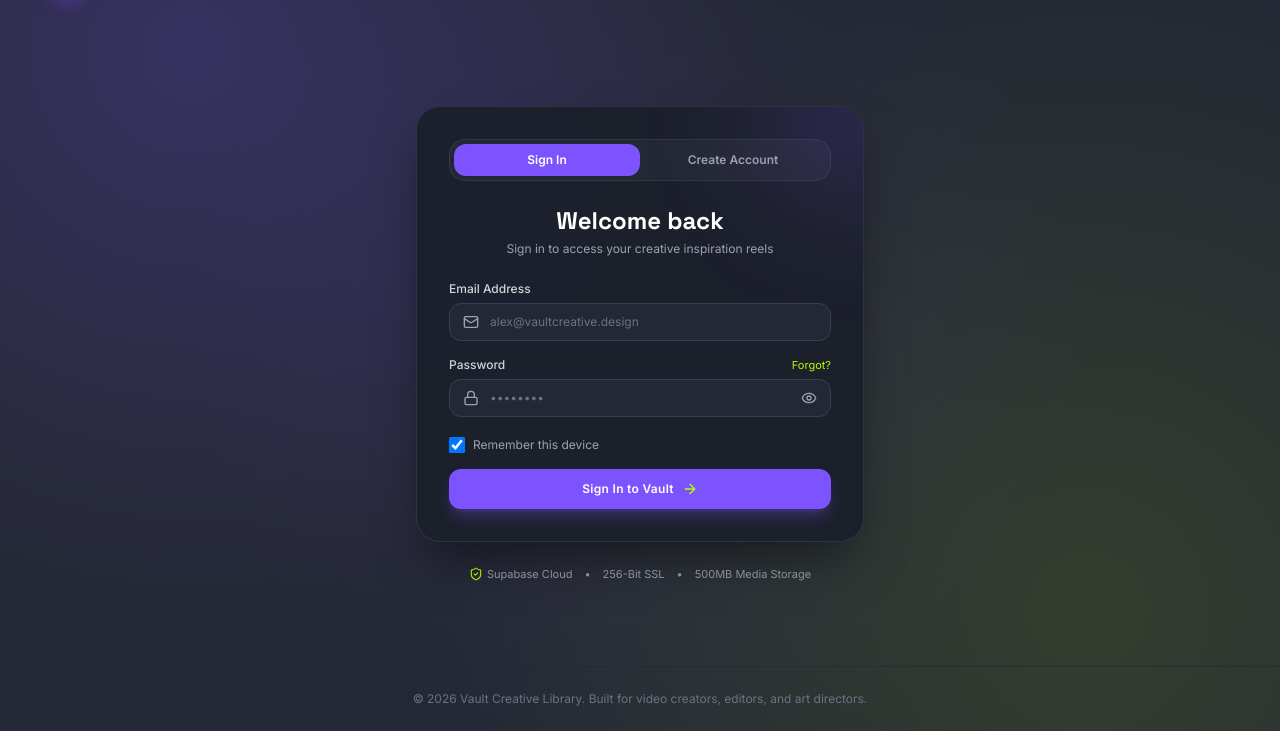
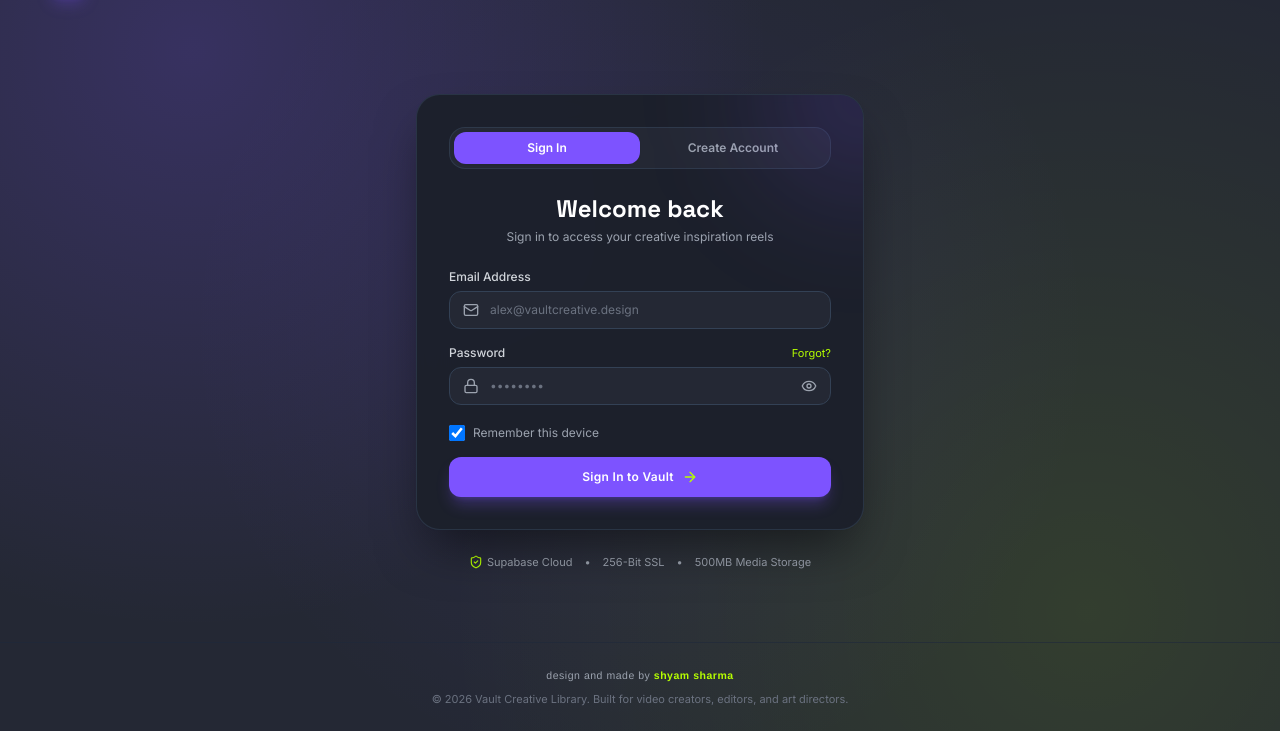
Before and after one commit to Shyamdhd/vault-reels, a Flask app: page /login in a window 1280 px wide. Shown: the part 69-800 px from the top of the page. Run offline with Flask 3, Linux system fonts and the light colour scheme; some libraries are stand-ins or nearby versions.

Commit message:
Deploy Vault: templates/login.html

```diff
--- a/templates/login.html
+++ b/templates/login.html
@@ -56,9 +56,49 @@
                   radial-gradient(circle at 50% 50%, rgba(125, 83, 255, 0.08) 0%, transparent 60%),
                   #242834;
     }
+    /* Designer Signature Typography (Helvetica + Display Font) */
+    .signature-line {
+      font-family: 'Helvetica Neue', Helvetica, 'Space Grotesk', -apple-system, BlinkMacSystemFont, Arial, sans-serif;
+      letter-spacing: 0.16em;
+    }
+    @keyframes pulseSubtle {
+      0%, 100% { transform: scale(1); opacity: 1; }
+      50% { transform: scale(1.02); opacity: 0.95; }
+    }
+    .animate-pulse-subtle {
+      animation: pulseSubtle 2.5s ease-in-out infinite;
+    }
   </style>
 </head>
 <body class="mesh-gradient min-h-screen text-gray-200 flex flex-col justify-between selection:bg-[#B6FF00] selection:text-[#242834]">
+
+  <!-- OPENING LAUNCH SPLASH (App & Website) -->
+  <div id="vaultLaunchSplash" onclick="dismissLaunchSplash()" class="fixed inset-0 z-[100] bg-[#1C202B] flex flex-col items-center justify-center select-none transition-opacity duration-700 cursor-pointer">
+    <div class="flex flex-col items-center text-center space-y-4 px-6 animate-pulse-subtle">
+      <!-- Vault Brand Jewel -->
+      <div class="relative w-16 h-16 rounded-2xl bg-gradient-to-tr from-[#7D53FF] via-[#8F66FF] to-[#B6FF00] p-0.5 shadow-2xl shadow-[#7D53FF]/40 flex items-center justify-center transform hover:scale-105 transition">
+        <div class="w-full h-full bg-[#242834] rounded-[14px] flex items-center justify-center">
+          <i data-lucide="bookmark" class="w-8 h-8 fill-[#B6FF00] text-[#B6FF00]"></i>
+        </div>
+      </div>
+
+      <!-- App Name & Subtitle -->
+      <div class="space-y-1">
+        <h1 class="text-2xl font-bold tracking-tight text-white font-brand">VAULT</h1>
+        <p class="text-[11px] text-gray-400 font-medium tracking-wide">Creative Reels & Posts Library</p>
+      </div>
+
+      <!-- Designer Credit Line in Helvetica & Display Font -->
+      <div class="pt-5">
+        <div class="inline-flex items-center gap-2 px-4 py-1.5 rounded-full bg-white/5 border border-white/10 backdrop-blur-md shadow-lg">
+          <span class="w-1.5 h-1.5 rounded-full bg-[#B6FF00] animate-ping"></span>
+          <span class="signature-line text-[11px] text-gray-300 font-medium tracking-widest">
+            design and made by <span class="text-[#B6FF00] font-semibold">shyam sharma</span>
+          </span>
+        </div>
+      </div>
+    </div>
+  </div>
 
   <!-- TOP BRAND NAV -->
   <header class="p-6 lg:px-12 flex items-center justify-between">
@@ -171,8 +211,11 @@
   </main>
 
   <!-- FOOTER -->
-  <footer class="p-6 text-center text-xs text-gray-500 border-t border-slate-800/60">
-    <p>© 2026 Vault Creative Library. Built for video creators, editors, and art directors.</p>
+  <footer class="p-6 text-center text-xs text-gray-500 border-t border-slate-800/60 space-y-2">
+    <p class="signature-line text-[10.5px] text-gray-400 tracking-wider">
+      design and made by <span class="text-[#B6FF00] font-semibold">shyam sharma</span>
+    </p>
+    <p class="text-[11px] text-gray-500">© 2026 Vault Creative Library. Built for video creators, editors, and art directors.</p>
   </footer>
 
   <script>
@@ -284,8 +327,21 @@
       }
     }
 
+    function dismissLaunchSplash() {
+      const splash = document.getElementById('vaultLaunchSplash');
+      if (splash && !splash.classList.contains('opacity-0')) {
+        splash.classList.add('opacity-0', 'pointer-events-none');
+        setTimeout(() => {
+          try { splash.remove(); } catch (e) {}
+        }, 700);
+      }
+    }
+
     document.addEventListener('DOMContentLoaded', () => {
       lucide.createIcons();
+      // Dismiss launch screen smoothly
+      setTimeout(dismissLaunchSplash, 1000);
+      setTimeout(dismissLaunchSplash, 2200);
     });
   </script>
 </body>
```
